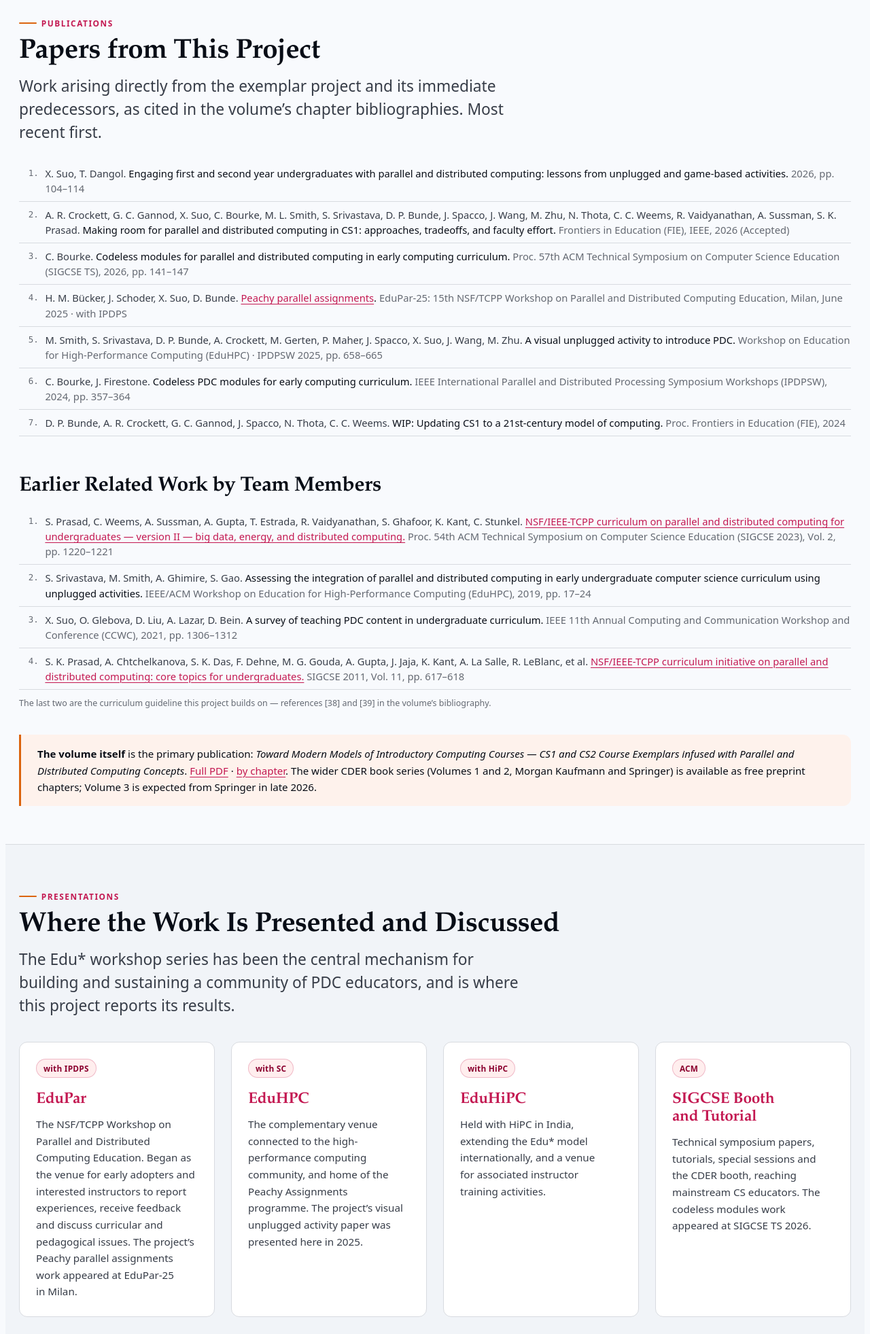
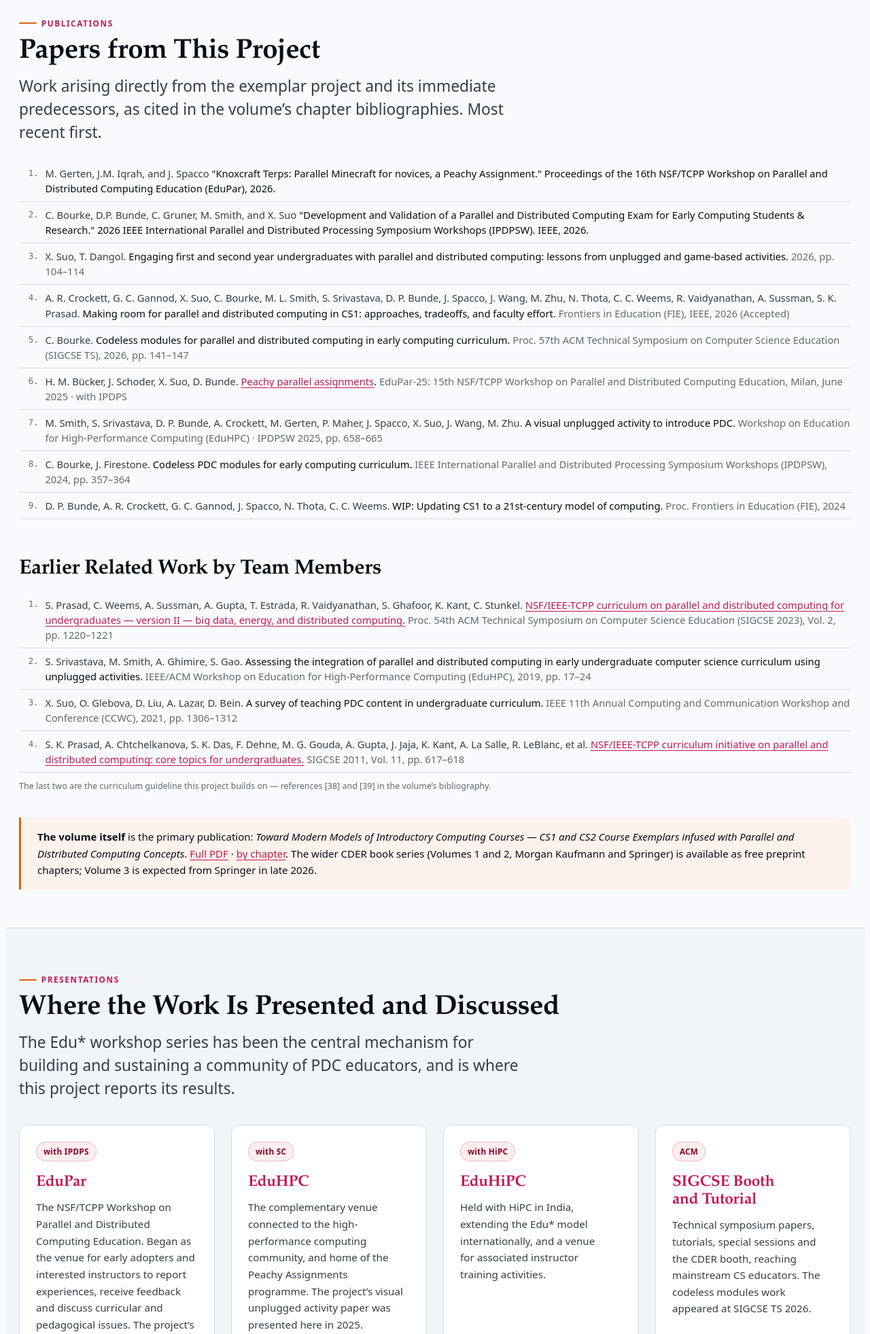
Before and after one commit to buddhi1/nsfexemplar, a PHP site: page /research.php in a window 1280 px wide. Shown: the part 576-2539 px from the top of the page at 68% size. Run offline with PHP 8.4, Linux system fonts and the light colour scheme; some libraries are stand-ins or nearby versions.

Commit message:
research page entry update

```diff
--- a/research.php
+++ b/research.php
@@ -24,6 +24,8 @@ include 'partials/header.php';
     cited in the volume&rsquo;s chapter bibliographies. Most recent first.</p>
 
   <ol class="pubs mt-4">
+    <li><span class="pub-authors">M. Gerten, J.M. Iqrah, and J. Spacco</span> "Knoxcraft Terps: Parallel Minecraft for novices, a Peachy Assignment." Proceedings of the 16th NSF/TCPP Workshop on Parallel and Distributed Computing Education (EduPar), 2026.</li>
+    <li><span class="pub-authors">C. Bourke, D.P. Bunde, C. Gruner, M. Smith, and X. Suo</span> "Development and Validation of a Parallel and Distributed Computing Exam for Early Computing Students & Research." 2026 IEEE International Parallel and Distributed Processing Symposium Workshops (IPDPSW). IEEE, 2026.</li>
     <li><span class="pub-authors">X. Suo, T. Dangol.</span> <span class="pub-title">Engaging first and second year undergraduates with parallel and distributed computing: lessons from unplugged and game-based activities.</span> <span class="pub-venue">2026, pp. 104–114</span></li>
     <li><span class="pub-authors">A. R. Crockett, G. C. Gannod, X. Suo, C. Bourke, M. L. Smith, S. Srivastava, D. P. Bunde, J. Spacco, J. Wang, M. Zhu, N. Thota, C. C. Weems, R. Vaidyanathan, A. Sussman, S. K. Prasad.</span> <span class="pub-title">Making room for parallel and distributed computing in CS1: approaches, tradeoffs, and faculty effort.</span> <span class="pub-venue">Frontiers in Education (FIE), IEEE, 2026 (Accepted)</span></li>
     <li><span class="pub-authors">C. Bourke.</span> <span class="pub-title">Codeless modules for parallel and distributed computing in early computing curriculum.</span> <span class="pub-venue">Proc. 57th ACM Technical Symposium on Computer Science Education (SIGCSE TS), 2026, pp. 141–147</span></li>
@@ -67,8 +69,7 @@ include 'partials/header.php';
         <h3 class="mt-2"><a href="https://cdercenter.org/edupar-2026/">EduPar</a></h3>
         <p>The NSF/TCPP Workshop on Parallel and Distributed Computing Education. Began as the venue for
           early adopters and interested instructors to report experiences, receive feedback and discuss
-          curricular and pedagogical issues. The project&rsquo;s Peachy parallel assignments work appeared at
-          EduPar-25 in Milan.</p>
+          curricular and pedagogical issues. The project&rsquo;s Peachy parallel assignments work appeared at EduPar-25 in Milan and <a href="https://faculty.knox.edu/dbunde/teaching/ipdps26/">"Strategies, tools, and materials for teaching Parallel and Distributed Computing"</a> at EduPar-26 in New Orleans</p>
       </article>
       <article class="card">
         <span class="pill pill--brand">with SC</span>
```
